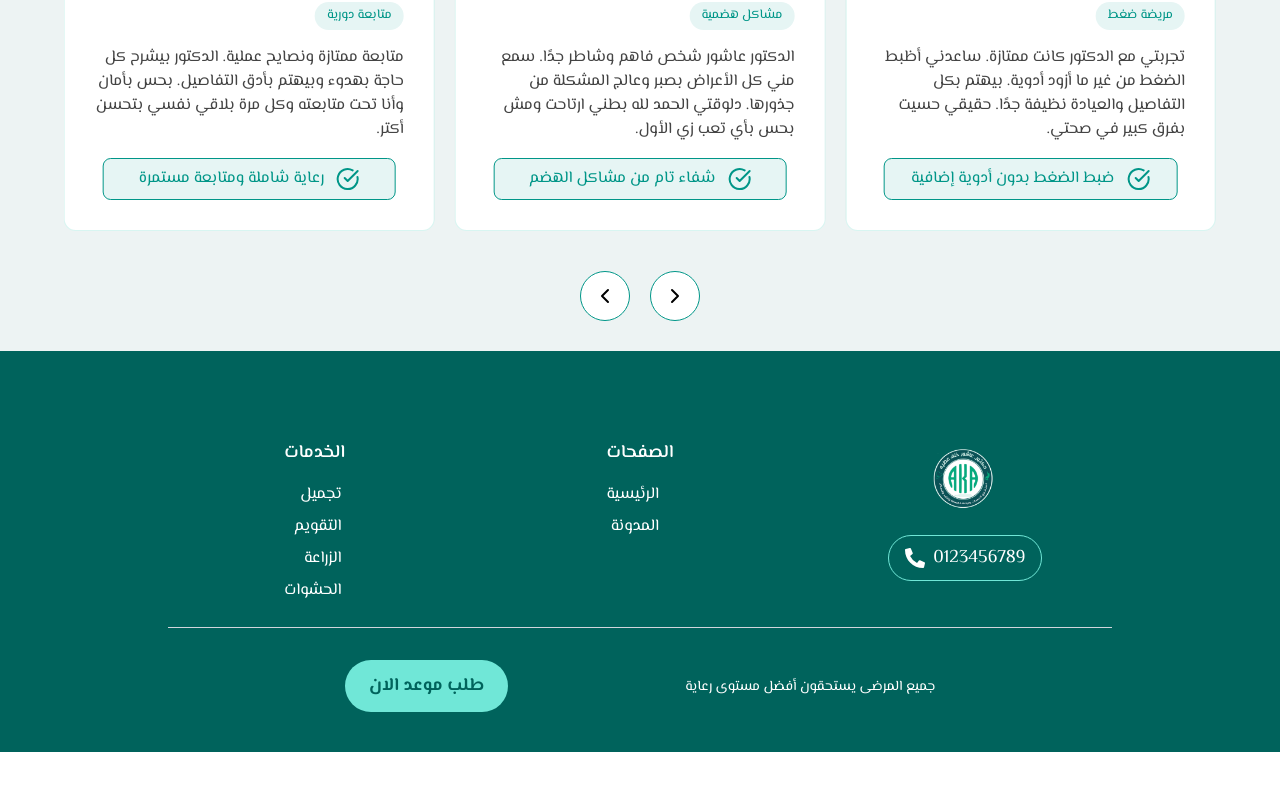
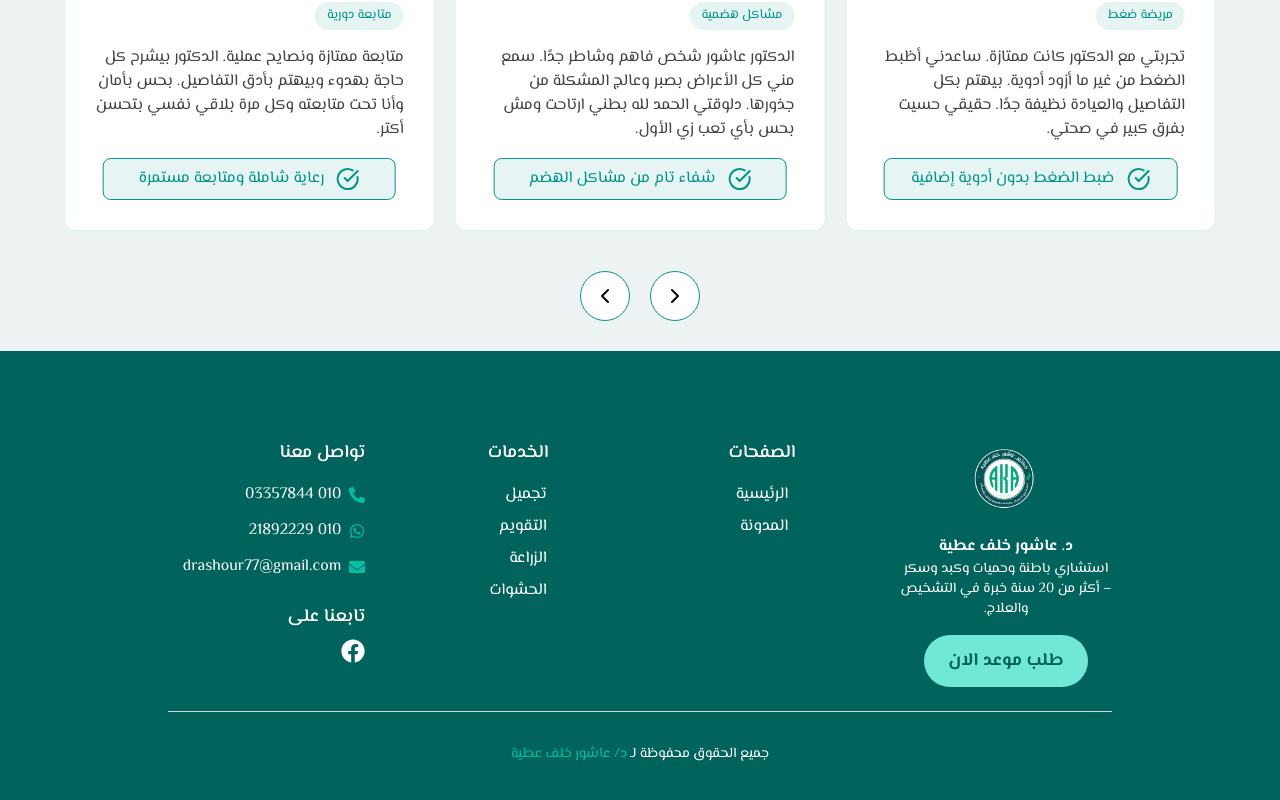
Before and after one commit to eslamshaban060/dr-ashor, a Next.js app: page / in a window 1280 px wide. Shown: the part 3794-4594 px from the top of the page. Before the commit the page ends 4546 px from the top, so only its background shows below. Built offline with nearby package versions, Linux system fonts and the light colour scheme; a web font is replaced by a local one.

Commit message:
Some modifications have been made to the footer design.

```diff
--- a/src/components/footer.tsx
+++ b/src/components/footer.tsx
@@ -280,32 +280,40 @@
 // export default Footer;
 
 
-import { FaPhoneAlt } from 'react-icons/fa';
 import React from "react";
 import Image from "next/image";
 import Logoimage from "../../public/asets/drlogo.jpg";
 import Link from "next/link";
+import { FaPhoneAlt, FaWhatsapp, FaEnvelope, FaFacebook } from "react-icons/fa";
+
 
 
 export default function Footer() {
   return (
-    <footer className="bg-[#00635c] text-white py-10 px-6 lg:px-42 lg:pt-22">
-      <div className="container mx-auto grid grid-cols-1 md:grid-cols-2 lg:grid-cols-3 gap-8 justify-items-center pb-6">
+    <footer className="bg-[#00635c] text-white py-10 px-6 lg:px-42 lg:pt-22 ">
+      <div className="container mx-auto grid grid-cols-1 md:grid-cols-2 lg:grid-cols-4 gap-8 justify-items-center pb-6">
         <div className="flex flex-col items-center lg:flex-start order-1 lg:order-1">
           <div className="flex items-center space-x-2 mb-4 w-[70px] sm:w-[80px] h-[70px] sm:h-[80px]">
              <Image src={Logoimage} alt="Logo icon" />
 
           </div>
-            <div className="flex flex-col space-y-4 text-right">
-            <div className="flex items-center justify-end space-x-2 border border-[#70e7d7] rounded-full px-4 py-2 hover:bg-white hover:text-gray-900 transition-colors duration-300">
-              <span className="text-lg">0123456789</span>
-              <FaPhoneAlt className="text-xl" />
-            </div>
-          </div>
+            <div className="text-center">
+              <h4 className="font-bold"> د. عاشور خلف عطية</h4>
+            <p className="text-sm">
+              استشاري باطنة وحميات وكبد وسكر – أكثر من 20 سنة خبرة في التشخيص والعلاج.            </p>
+        </div>
+          <div className="flex justify-center mt-4">
+         <Link
+          href="#"
+          className="bg-[#70e7d7] text-[#00635c] px-6 py-3 rounded-full font-bold text-lg hover:bg-[#fff] transition-colors duration-300"
+         >
+          طلب موعد الان
+         </Link>
+         </div>
 
         </div>
 
-        <div className="flex flex-col items-center lg:items-end order-2 lg:order-3">
+        <div className="flex flex-col items-center order-2 lg:order-3">
           <h3 className="text-lg font-semibold mb-4 text-right">الصفحات</h3>
           <ul className="text-right space-y-2">
 
@@ -323,7 +331,7 @@ export default function Footer() {
           </ul>
         </div>
 
-        <div className="flex flex-col items-center lg:items-end order-3 lg:order-4">
+        <div className="flex flex-col items-center order-3 lg:order-4">
           <h3 className="text-lg font-semibold mb-4 text-right">الخدمات</h3>
           <ul className="text-right space-y-2">
             <li>
@@ -348,25 +356,70 @@ export default function Footer() {
             </li>
           </ul>
         </div>
+
+        <div className="flex flex-col items-center lg:items-start order-3 lg:order-4">
+         <h3 className="text-lg font-semibold mb-4 text-right">تواصل معنا</h3>
+           <ul className="text-center space-y-3">
+            <li className="flex items-center gap-2">
+             <FaPhoneAlt className="text-[#00bfa5]" />
+              <Link href="tel:01003357844" className="hover:text-[#00bfa5] transition-colors duration-200">
+               010 03357844
+                   </Link>
+            </li>
+
+            <li className="flex items-center gap-2">
+              <FaWhatsapp className="text-[#00bfa5]" />
+             <Link
+              href="https://api.whatsapp.com/send?phone=201021892229"
+               target="_blank"
+                rel="noopener noreferrer"
+                className="hover:text-[#00bfa5] transition-colors duration-200"
+                 >
+                010 21892229
+              </Link>
+            </li>
+
+            <li className="flex items-center gap-2">
+             <FaEnvelope className="text-[#00bfa5]" />
+             <Link
+              href="mailto:drashour77@gmail.com"
+                className="hover:text-[#00bfa5] transition-colors duration-200"
+               >
+               drashour77@gmail.com
+              </Link>
+            </li>
+          </ul>
+
+        <h3 className="text-lg font-semibold mt-6 mb-2 text-right">تابعنا على</h3>
+      <div className="flex gap-4">
+           <Link
+            href="https://www.facebook.com/share/1E8LeAmtcq/"
+             target="_blank"
+              className="text-{#fff} hover:text-[#00bfa5] transition-colors duration-200 text-2xl"
+                >
+            <FaFacebook />
+          </Link>
+      </div>
+  </div>
+
       </div>
 
 
     <div className="flex flex-col pt-8 lg:flex-row items-center lg:items-baseline lg:flex-center justify-evenly order-4 lg:order-1 border-t border-gray-300">
 
           <div className="text-center">
-            <p className="text-sm">
-              جميع المرضى يستحقون أفضل مستوى رعاية
-            </p>
+           <p className="text-sm">
+  جميع الحقوق محفوظة لـ{" "}
+  <Link
+    href="/"
+    className="text-[#00bfa5] hover:underline"
+  >
+    د/ عاشور خلف عطية
+  </Link>
+</p>
         </div>
 
-      <div className="flex justify-center mt-4 lg:mt-0">
-        <a
-          href="#"
-          className="bg-[#70e7d7] text-[#00635c] px-6 py-3 rounded-full font-bold text-lg hover:bg-[#fff] transition-colors duration-300"
-        >
-          طلب موعد الان
-        </a>
-      </div>
+
 
 
          </div>
```
